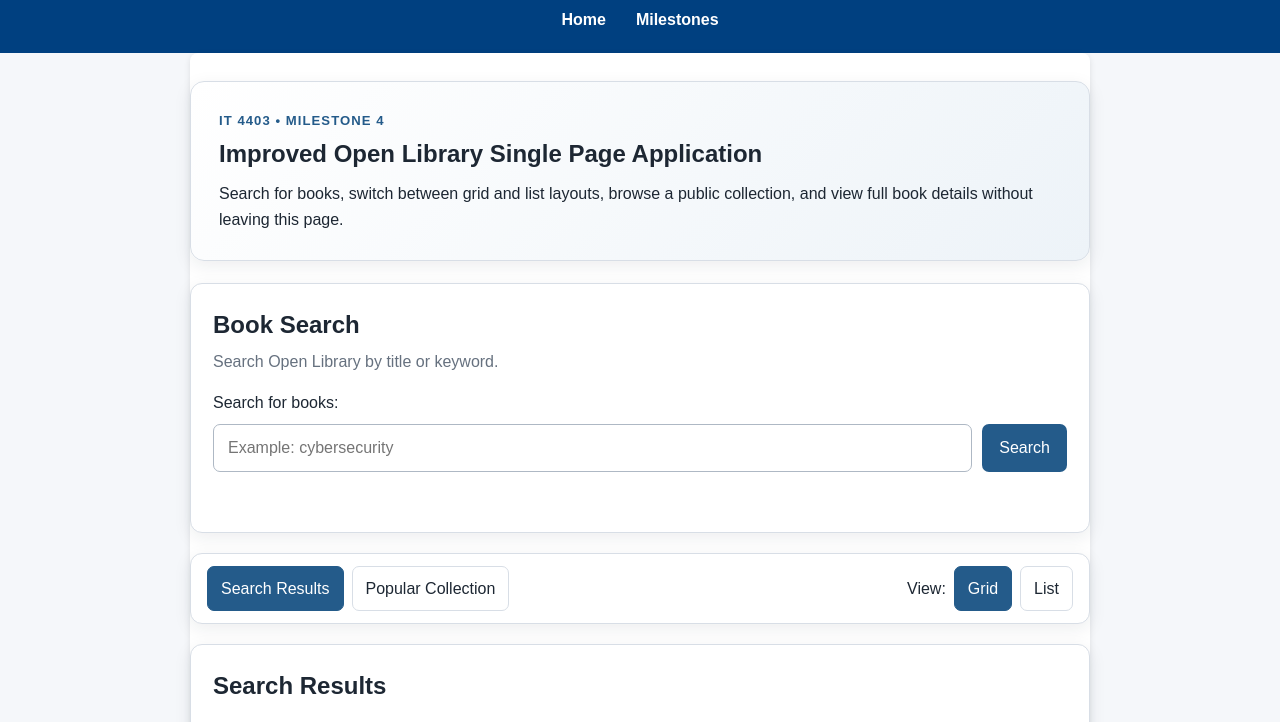
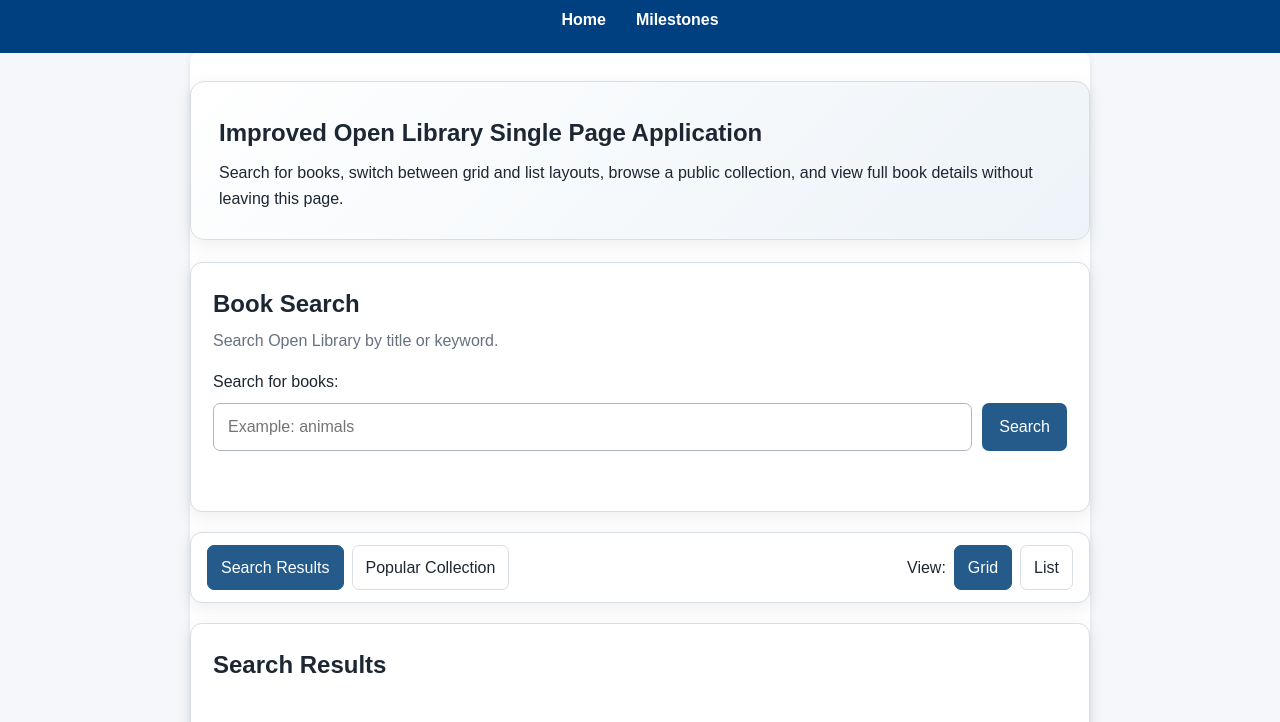
Before and after one commit to JHughe96/IT4403_W01, a plain HTML site: page milestone4.html in a window 1280 px wide. Shown: the part 74-796 px from the top of the page. Drawn offline with nearby package versions, Linux system fonts and the light colour scheme; no server answers.

Commit message:
Update placeholder text in search input

```diff
--- a/milestone4.html
+++ b/milestone4.html
@@ -42,7 +42,6 @@
 <main class="m4-main">
     <section class="m4-hero">
         <div>
-            <p class="m4-eyebrow">IT 4403 • Milestone 4</p>
             <h2>Improved Open Library Single Page Application</h2>
             <p>
                 Search for books, switch between grid and list layouts,
@@ -69,7 +68,7 @@
                     type="text"
                     id="searchInput"
                     name="search"
-                    placeholder="Example: cybersecurity"
+                    placeholder="Example: animals"
                     autocomplete="off"
                 >
                 <button type="submit" id="searchButton">Search</button>
```
